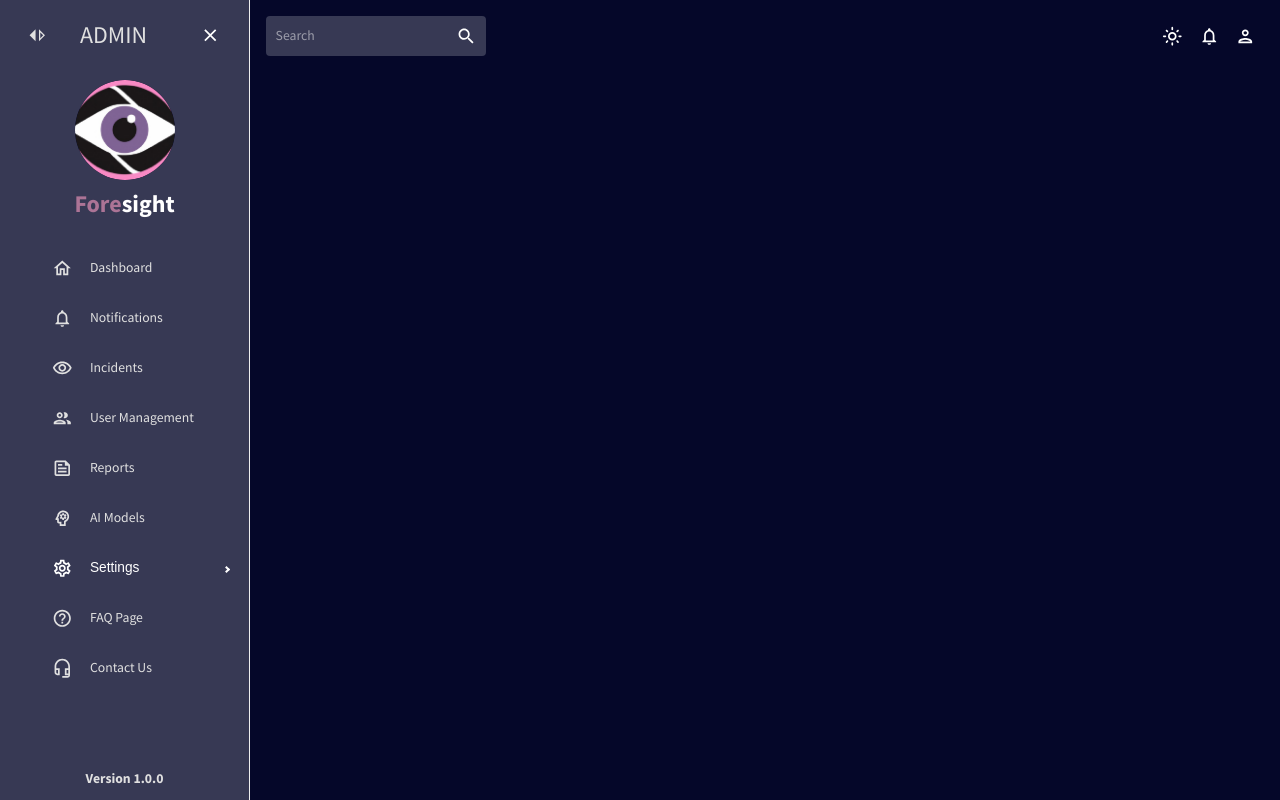
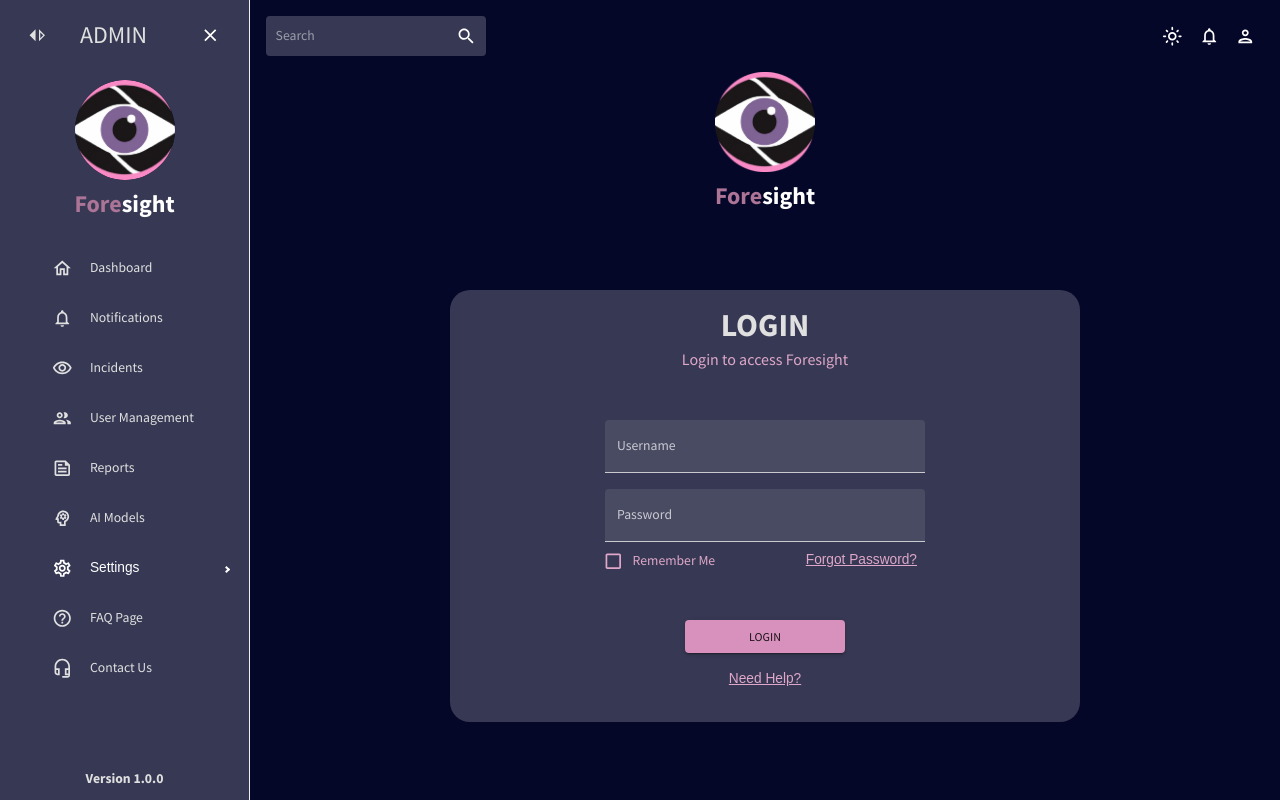
Before and after one commit to oceands/Project_Foresight, a React (Create React App) app in the folder client/: page /login in a window 1280 px wide. Built offline with nearby package versions, Linux system fonts and the light colour scheme.

Commit message:
Login Page

```diff
--- a/client/src/App.js
+++ b/client/src/App.js
@@ -20,6 +20,7 @@ import FloorplanSettings from "./pages/settings/floorplansettings";
 import VersionInfo from "./pages/settings/versioninfo";
 import Security from "./pages/settings/security";
 import CreateReport from "./pages/createReport"
+import Login from "./pages/login";
 const App = () => {
   const [theme, colorMode] = useMode();
   return (
@@ -48,6 +49,7 @@ const App = () => {
                 <Route path="/faq" element={<FAQ />} />
                 <Route path="/contact" element={<Contact />} />
                 <Route path="/createreport" element={<CreateReport/>} />
+                <Route path="/login" element={<Login/>} />
 
               </Routes>
             </main>
--- /dev/null
+++ b/client/src/pages/login/index.jsx
@@ -0,0 +1,197 @@
+import React from 'react'
+import { Box, Button, TextField, Typography, Checkbox, FormControlLabel } from '@mui/material'
+import { Formik } from "formik";
+import * as yup from 'yup';
+import { useMediaQuery } from "@mui/material";
+import Header from "../../components/Header";
+import {tokens} from "../../theme"
+import { useTheme } from '@emotion/react';
+import { Link } from 'react-router-dom';
+
+const Login = () => {
+    const isNonMobile = useMediaQuery("(min-width:600px)");
+    const passwordRegEx = /^(?=.*[A-Z])(?=.*[a-z])(?=.*\d)(?=.*[@#$%^&+=!])(?!.*\s).{8,}$/;
+    const handleFormSubmit = (values) => {
+    console.log(values);
+}
+const theme = useTheme();
+const colors = tokens(theme.palette.mode)
+
+const initialValues = {
+    userName: "",
+    password: "",
+};
+
+const getValue = () => {
+
+}
+
+const loginSchema = yup.object().shape({
+    userName: yup.string().required("Required"),
+    password: yup.string().matches(passwordRegEx, "Invalid Password!").required("Required"),
+});
+
+
+    return (
+    <Box>
+        <Box
+        display="flex"
+        justifyContent="center"
+        alignItems="center">
+
+            <img
+                  className="avater-image"
+                  alt="profile user"
+                  width="100px"
+                  height="100px"
+                  backgroundColor="white"
+                  src={"../../assets/logo.png"}
+                />
+
+
+        </Box>
+
+        <Box textAlign="center">
+
+                <Typography
+                  variant="h3"
+                  fontWeight="bold"
+                  sx={{ m: "10px 0 0 0" }}
+                >
+                  <span style={{ color: colors.pinkAccents[600] }}>Fore</span>sight
+                </Typography>
+
+                </Box>
+
+
+      <Box p={5}></Box>
+
+        <Box flex="1" ml="200px" mr="200px"p={2} borderRadius={5}
+         backgroundColor={colors.primary[400] }
+        >
+            <Header title="LOGIN" subtitle="Login to access Foresight" />
+
+            <Formik onSubmit={handleFormSubmit} initialValues={initialValues} validationSchema={loginSchema}>
+                {({ values, errors, touched, handleBlur, handleChange, handleSubmit,}) => (
+
+                <form onSubmit={handleSubmit}>
+                    <Box
+                        display="flex"
+                        alignContent="center"
+                        alignItems="center"
+                        justifyContent="center"
+                        gap="30px"
+                        p="20px"
+                        gridTemplateColumns="repeat(4, minmax(0, 1fr))"
+
+                    >
+                    <Box >
+                    <TextField
+                    fullWidth
+                    variant="filled"
+                    display="flex"
+                    justifyContent="center"
+                    alignContent="center"
+                    type="text"
+                    label="Username"
+                    onBlur={handleBlur}
+                    onChange={handleChange}
+                    value={values.userName}
+                    name="userName"
+                    error={!!touched.userName && !!errors.userName}
+                    helperText={touched.userName && errors.userName}
+                    sx={{ gridColumn: "span 4", width: "40vh"}}
+                  />
+
+                  <Box p={1}></Box>
+
+                 <TextField
+                    fullWidth
+                    variant="filled"
+                    type="text"
+                    label="Password"
+                    onBlur={handleBlur}
+                    onChange={handleChange}
+                    value={values.password}
+                    name="password"
+                    error={!!touched.password && !!errors.password}
+                    helperText={touched.password && errors.password}
+                    sx={{ gridColumn: "span 6", width: "40vh"}}
+                    alignItems= "center"
+
+                  />
+
+              <Box
+                sx={{width:"40vh"}}
+                display="flex"
+                justifyContent="left"
+                alignContent="left"
+                alignItems="left"
+
+              >
+
+              <Box sx={{width:"40vh"}}>
+
+                 <FormControlLabel control=
+                 {<Checkbox
+                 size="medium"
+                 style={{ color: colors.pinkAccents[400] }}
+                 alignContent="left"
+                 onChange={() => getValue()}
+
+              >
+
+                 </Checkbox>}
+                 label="Remember Me"
+                 sx={{ color: colors.pinkAccents[400] }}>
+
+                 </FormControlLabel>
+                 </Box>
+
+
+                <Box
+                    sx={{width:"40vh"}}
+                    display="flex"
+                    justifyContent="right"
+                    alignContent="right"
+                    alignItems="right"
+                    p={1}
+                 >
+
+                 <Link to="/" style={{color:colors.pinkAccents[400]}} alignContent="right" display="flex" alignItems="right" justifyContent="right">Forgot Password?</Link>
+                 </Box>
+
+                </Box>
+               </Box>
+
+
+
+                </Box>
+
+
+                <Box display="flex" justifyContent="center" mt="20px">
+                    <Button type="submit" color="secondary" p={8}variant="contained" sx={{width:"20vh"}}>
+                        Login
+
+                    </Button>
+                </Box>
+
+                <Box
+                      display="flex"
+                      justifyContent="center"
+                      alignContent="center"
+                      alignItems="center"
+                      p={2}
+                  >
+                    <Link to="/" style={{color:colors.pinkAccents[400]}}>Need Help?</Link>
+                </Box>
+
+                </form>
+                )}
+
+            </Formik>
+        </Box>
+        </Box>
+    );
+}
+export default Login;
```
